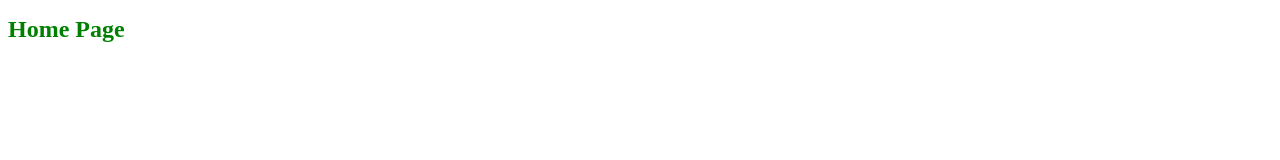
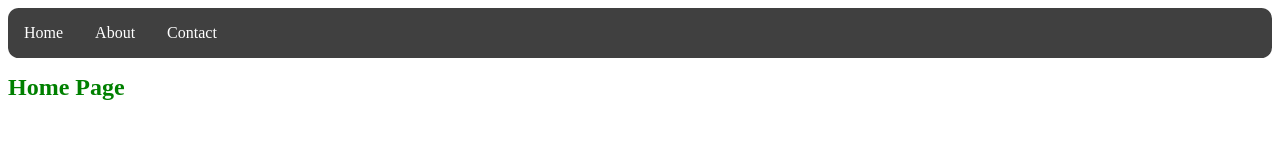
Before and after one commit to prateekthakur272/Express-Server, a website: page public/index.html in a window 1280 px wide. Drawn offline with Linux system fonts and the light colour scheme.

Commit message:
serves files

```diff
--- a/public/index-style.css
+++ b/public/index-style.css
@@ -2,3 +2,32 @@
     color: green;
     font-size: 24px;
 }
+
+.navbar{
+    background-color: #404040;
+    overflow: hidden;
+    border-radius: 8pt;
+}
+
+.nav-items{
+    list-style: none;
+    padding: 0;
+    margin: 0;
+}
+
+.nav-items a{
+    color: white;
+    float: left;
+    text-align: center;
+    padding: 16px 16px;
+    text-decoration: none;
+}
+
+.nav-items a:hover{
+    background-color: rgb(89, 208, 89);
+    color: black;
+    float: left;
+    text-align: center;
+    padding: 16px 16px;
+    text-decoration: none;
+}
--- a/public/index.html
+++ b/public/index.html
@@ -7,6 +7,13 @@
     <link rel="stylesheet" href="index-style.css">
 </head>
 <body>
+    <div class="navbar">
+        <ul class="nav-items">
+            <li><a href="#">Home</a></li>
+            <li><a href="#">About</a></li>
+            <li><a href="#">Contact</a></li>
+        </ul>
+    </div>
     <h1 id="heading">Home Page</h1>
 </body>
 </html>
```
Also changed, not shown: app.js (+5 -4 lines).
